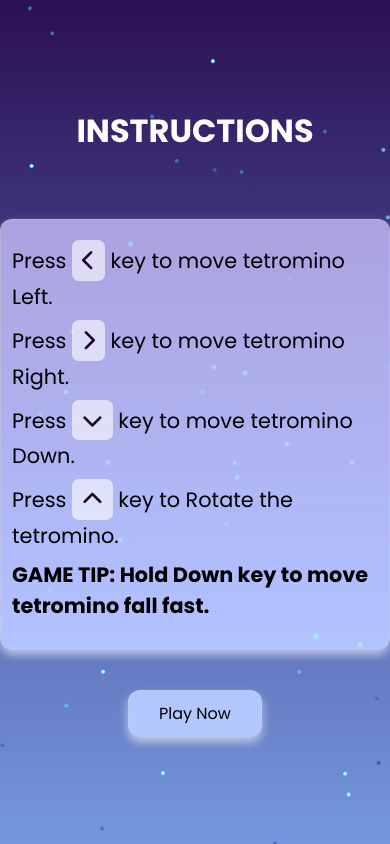
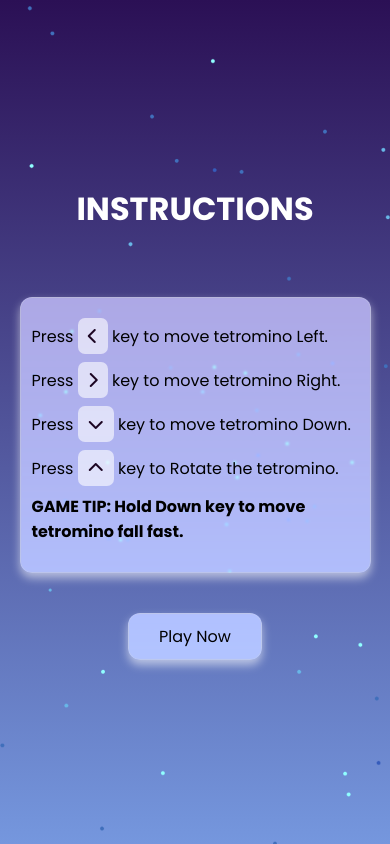
Before and after one commit to geeekgod/Tetromino, a React (Create React App) app: page /instructions in a window 390 px wide. Built offline with nearby package versions, Linux system fonts and the light colour scheme.

Commit message:
fix: instruction page first test fix

```diff
--- a/src/styles/Home.css
+++ b/src/styles/Home.css
@@ -527,7 +527,7 @@ input[type="radio"] {
 /* MEDIA QUERY */
 @media (max-width: 600px) {
   .container-instructions .main-card-instructions .cards-instructions {
-    width: 100%;
+    width: 90%;
   }
 }
 @media (max-width: 670px) {
@@ -543,10 +543,10 @@ input[type="radio"] {
 @media (max-width: 450px) {
   .content-instructions ul li {
     padding: 0 5px 8px 11px;
-    font-size: 1.3rem;
+    font-size: 1rem;
   }
   .content-instructions h4 {
     padding: 0 5px 8px 11px;
-    font-size: 1.3rem;
+    font-size: 1rem;
   }
 }
```
